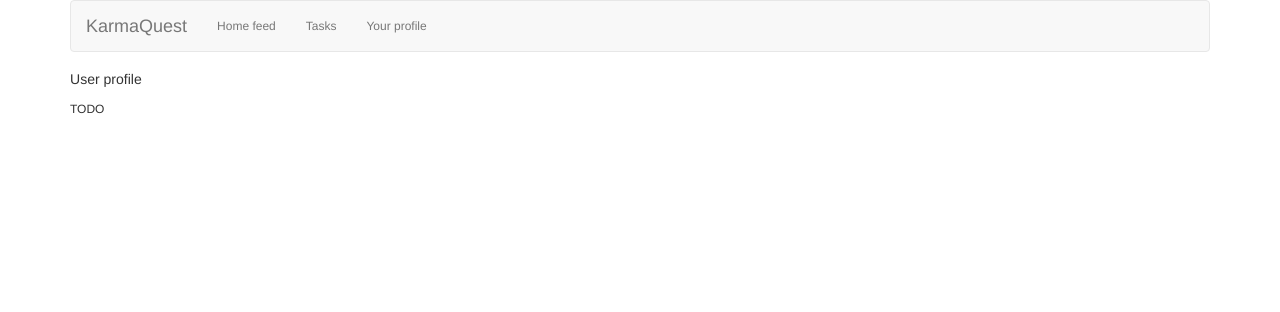
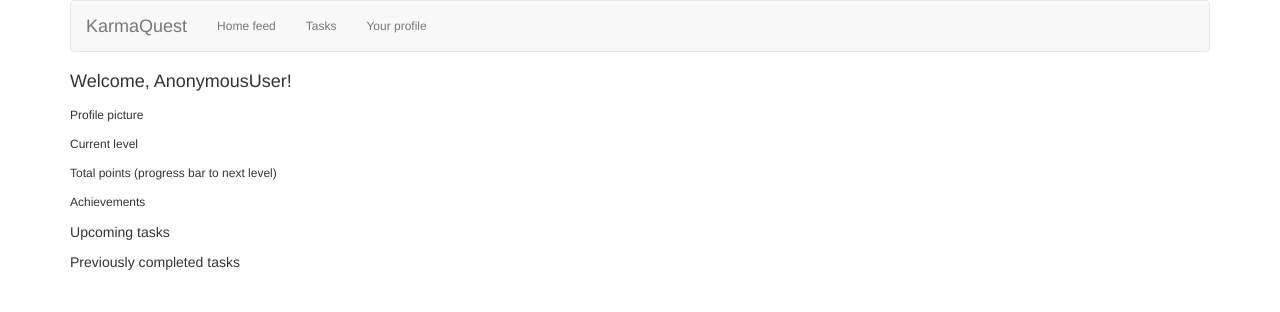
Before and after one commit to merlinND/KarmaQuest, a Django app: template user/templates/profile.html in a window 1280 px wide. Shown: the top 312 px of the page. Run offline with Django 3.2, Linux system fonts and the light colour scheme; the template is opened without the code that fills it, so the values that code supplies are empty.

Commit message:
Moved user infos to its own module

```diff
--- a/tasks/admin.py
+++ b/tasks/admin.py
@@ -1,8 +1,7 @@
 from django.contrib import admin
-from tasks.models import UserInformation, Task, Tag, Picture, Organization
+from tasks.models import Task, Tag, Picture, Organization
 
 admin.site.register(Task)
 admin.site.register(Tag)
 admin.site.register(Picture)
-admin.site.register(UserInformation)
 admin.site.register(Organization)
--- a/tasks/templates/login_form.html
+++ b/tasks/templates/login_form.html
@@ -9,7 +9,7 @@
 
 {# Form display #}
 {% block content %}
-<form method="post" action="">
+<form method="post" action="{% url "user:user_profile" %}">
     {% csrf_token %}
     {# Form heading #}
     <h2 class="form-signin-heading">
--- a/tasks/urls.py
+++ b/tasks/urls.py
@@ -7,7 +7,4 @@ urlpatterns = patterns('tasks.views',
 
         #url(r'^$org/', 'list_all_organizations', name='all_organizations'),
         url(r'^org/(?P<org_id>\d+)/detail$', 'org_detail', name='org_detail'),
-
-        url(r'^login$', 'login', name='login'),
-        url(r'^logout$', 'logout', name='logout'),
         )
--- a/user/admin.py
+++ b/user/admin.py
@@ -1 +1,4 @@
 from django.contrib import admin
+from user.models import UserInformation
+
+admin.site.register(UserInformation)
--- a/user/templates/profile.html
+++ b/user/templates/profile.html
@@ -6,7 +6,16 @@ Profile
 
 {% block content %}
 	<section>
-		<h3>User profile</h3>
-		<p>TODO</p>
+		<h2>Welcome, {{ user }}!</h2>
+		<p>Profile picture</p>
+		<p>Current level</p>
+		<p>Total points (progress bar to next level)</p>
+		<p>Achievements</p>
+	</section>
+
+	<section>
+		<h3>Upcoming tasks</h3>
+
+		<h3>Previously completed tasks</h3>
 	</section>
 {% endblock content %}
--- a/user/urls.py
+++ b/user/urls.py
@@ -3,5 +3,8 @@ from django.views.generic import RedirectView
 
 urlpatterns = patterns('user.views',
         url(r'^$', RedirectView.as_view(url='profile', permanent=False)),
-        url(r'^profile$', 'user_profile', name='user_profile')
+        url(r'^profile$', 'user_profile', name='user_profile'),
+
+        url(r'^login$', 'login', name='login'),
+        url(r'^logout$', 'logout', name='logout')
         )
```
Also changed, not shown: tasks/models.py (+1 -8 lines), tasks/views.py (+0 -25 lines), user/models.py (+7 -0 lines), user/views.py (+32 -1 lines).
